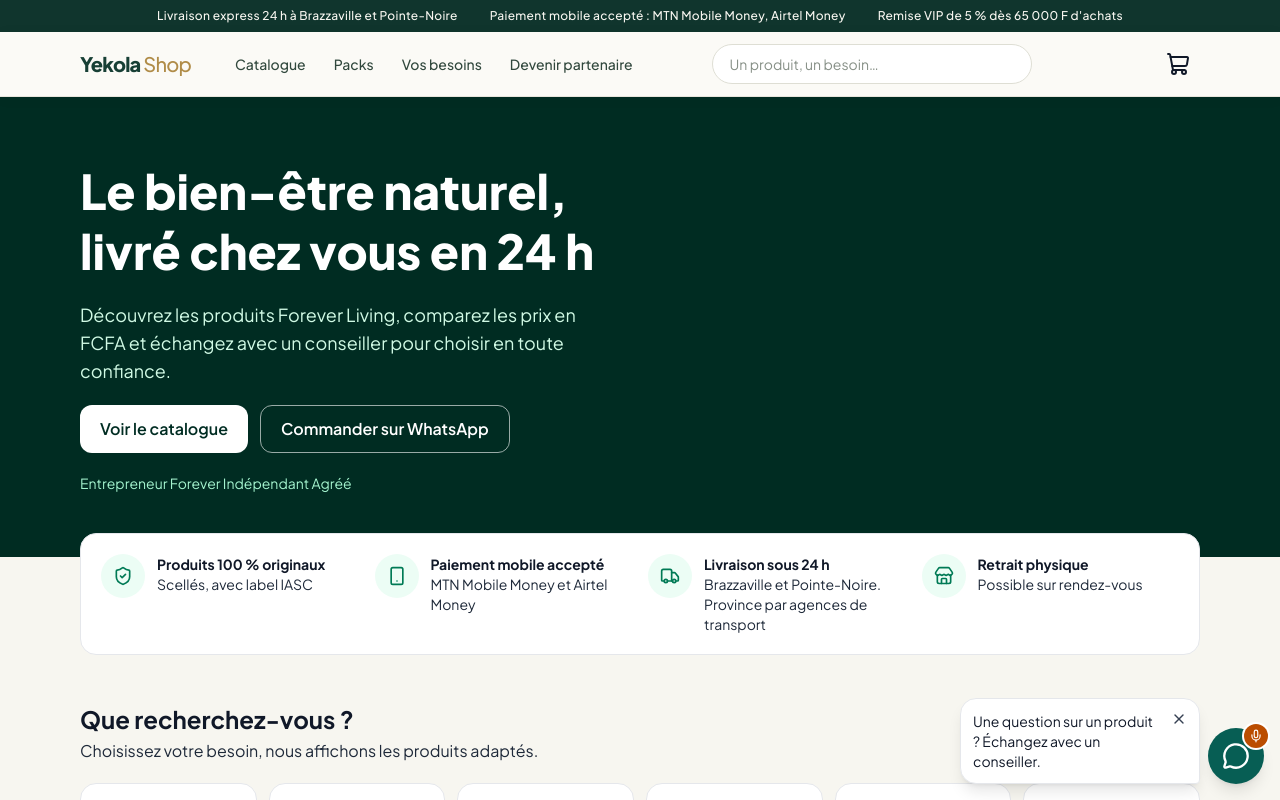
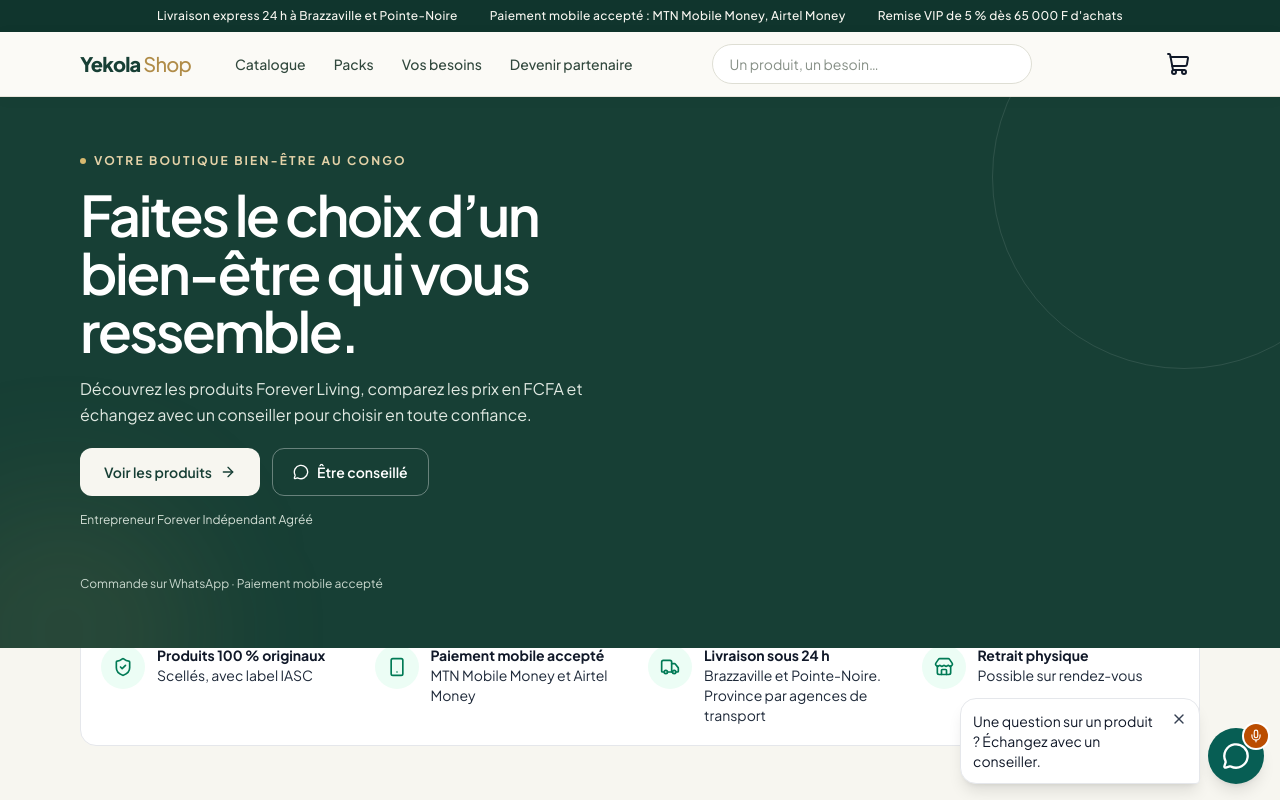
Before and after one commit to KingMadova/Yekola-Shop, a Next.js app: page / in a window 1280 px wide. Shown: the top 800 px of the page. Built offline with nearby package versions, Linux system fonts and the light colour scheme; no server answers; the database is empty.

Commit message:
Refonte mobile-first : Hero.tsx

```diff
--- a/src/components/home/Hero.tsx
+++ b/src/components/home/Hero.tsx
@@ -1,5 +1,5 @@
 import Link from "next/link";
-import { ImageOff } from "lucide-react";
+import { ArrowRight, MessageCircle, PackageCheck } from "lucide-react";
 import { SafeImage } from "@/components/ui/SafeImage";
 import { btn, container } from "@/components/ui/styles";
 import { getCatalog } from "@/lib/data/catalog";
@@ -14,52 +14,65 @@ export async function Hero() {
   const vipImmediate = featured ? featured.pricePublic >= VIP_THRESHOLD : false;
 
   return (
-    <section className="bg-emerald-950 text-white">
-      <div className={`${container} grid gap-8 py-12 lg:grid-cols-2 lg:items-center lg:py-16`}>
-        <div className="flex flex-col gap-5">
-          <h1 className="text-4xl font-extrabold leading-tight sm:text-5xl">
-            Le bien-être naturel, livré chez vous en 24 h
+    <section className="relative isolate overflow-hidden bg-[#173f35] text-white">
+      <div aria-hidden className="pointer-events-none absolute -right-24 -top-28 size-72 rounded-full border border-white/10 sm:size-96" />
+      <div aria-hidden className="pointer-events-none absolute -bottom-32 -left-20 size-72 rounded-full bg-[#c5a15a]/10 blur-3xl" />
+      <div className={`${container} relative grid gap-4 py-5 sm:gap-6 sm:py-9 lg:grid-cols-[1.05fr_0.95fr] lg:items-center lg:gap-12 lg:py-14`}>
+        <div className="flex flex-col items-start gap-2.5 sm:gap-4">
+          <p className="inline-flex items-center gap-2 text-[10px] font-bold uppercase tracking-[0.18em] text-[#e4d2a8] sm:text-xs">
+            <span className="size-1.5 rounded-full bg-[#d7b96f]" />
+            {COPY.heroEyebrow}
+          </p>
+          <h1 className="max-w-[17ch] text-[clamp(1.85rem,7.1vw,2.65rem)] font-semibold leading-[1.06] tracking-[-0.045em] sm:text-5xl sm:leading-[1.04] lg:text-[3.5rem]">
+            {COPY.heroTitle}
           </h1>
-          <p className="max-w-lg text-lg text-emerald-100">{COPY.heroSubtitle}</p>
-          <div className="flex flex-wrap gap-3">
-            <Link href="/catalogue" className={`${btn} bg-white text-emerald-950 hover:bg-emerald-50`}>
-              Voir le catalogue
+          <p className="max-w-xl text-[13px] leading-relaxed text-[#e0e9e2] sm:text-base">
+            {COPY.heroSubtitle}
+          </p>
+          <div className="flex w-full flex-wrap gap-2 pt-1 sm:w-auto sm:gap-3">
+            <Link href="/catalogue" className={`${btn} min-h-11 flex-1 bg-[#f7f6f0] px-4 text-sm text-[#173f35] hover:bg-white sm:flex-none sm:px-6`}>
+              {COPY.heroPrimaryCta}
+              <ArrowRight aria-hidden className="size-4" />
             </Link>
             <a
               href={buildWhatsAppUrl(buildAdviceMessage())}
               target="_blank"
               rel="noopener noreferrer"
-              className={`${btn} border border-white/60 text-white hover:bg-white/10`}
+              className={`${btn} min-h-11 flex-1 border border-white/35 px-3 text-sm text-white hover:bg-white/10 sm:flex-none sm:px-5`}
             >
-              Commander sur WhatsApp
+              <MessageCircle aria-hidden className="size-4" />
+              {COPY.heroSecondaryCta}
             </a>
           </div>
-          <p className="text-sm text-emerald-200">{DISTRIBUTOR_MENTION}</p>
+          <p className="text-[10px] leading-snug text-[#d4e0d7] sm:text-xs">{DISTRIBUTOR_MENTION}</p>
         </div>
 
         {featured && (
           <Link
             href={`/produit/${featured.slug}`}
-            className="group flex gap-4 rounded-2xl bg-white p-4 text-gray-900 focus-visible:outline-2 focus-visible:outline-offset-2 focus-visible:outline-white"
+            className="group flex min-h-[104px] items-center gap-3 rounded-2xl border border-white/15 bg-[#f8f7f1] p-3 text-[#1d2923] shadow-[0_16px_45px_rgba(0,0,0,0.14)] transition-transform hover:-translate-y-0.5 sm:gap-5 sm:p-5 lg:min-h-52"
           >
-            <div className="relative size-32 shrink-0 overflow-hidden rounded-xl bg-emerald-50 sm:size-40">
+            <div className="relative size-[88px] shrink-0 overflow-hidden rounded-xl bg-[#e9eee5] sm:size-36 lg:size-44">
               {photo ? (
-                <SafeImage src={photo} alt="" fill sizes="160px" className="object-cover" />
+                <SafeImage src={photo} alt="" fill sizes="(min-width: 1024px) 176px, 88px" className="object-cover" />
               ) : (
-                <ImageOff aria-hidden className="absolute inset-0 m-auto size-8 text-emerald-800" />
+                <PackageCheck aria-hidden className="absolute inset-0 m-auto size-8 text-[#54745e]" />
               )}
             </div>
-            <div className="flex flex-col justify-center gap-1">
-              <p className="text-sm font-medium text-emerald-800">Pack du moment</p>
-              <p className="text-xl font-bold group-hover:underline">{featured.name}</p>
-              <p className="text-sm text-gray-800">{featured.shortDesc}</p>
-              <p className="mt-1 text-lg font-bold text-emerald-800">
+            <div className="flex min-w-0 flex-col justify-center gap-1">
+              <p className="text-[10px] font-bold uppercase tracking-[0.14em] text-[#8b713e] sm:text-xs">À découvrir</p>
+              <p className="text-base font-bold leading-tight tracking-tight group-hover:underline sm:text-xl">{featured.name}</p>
+              <p className="line-clamp-2 text-xs leading-snug text-[#66736b] sm:text-sm">{featured.shortDesc}</p>
+              <p className="mt-1 text-base font-bold text-[#173f35] sm:text-lg">
                 {formatFCFA(vipImmediate ? featured.priceVip : featured.pricePublic)}
-                {vipImmediate && <span className="ml-2 text-sm font-medium text-gray-700">prix VIP</span>}
+                {vipImmediate && <span className="ml-1.5 text-[10px] font-semibold text-[#8b713e] sm:text-xs">prix VIP</span>}
               </p>
             </div>
           </Link>
         )}
+        <p className="text-center text-[10px] text-[#c9d8ce] sm:text-left sm:text-xs lg:col-span-2">
+          {COPY.heroReassurance}
+        </p>
       </div>
     </section>
   );
```
